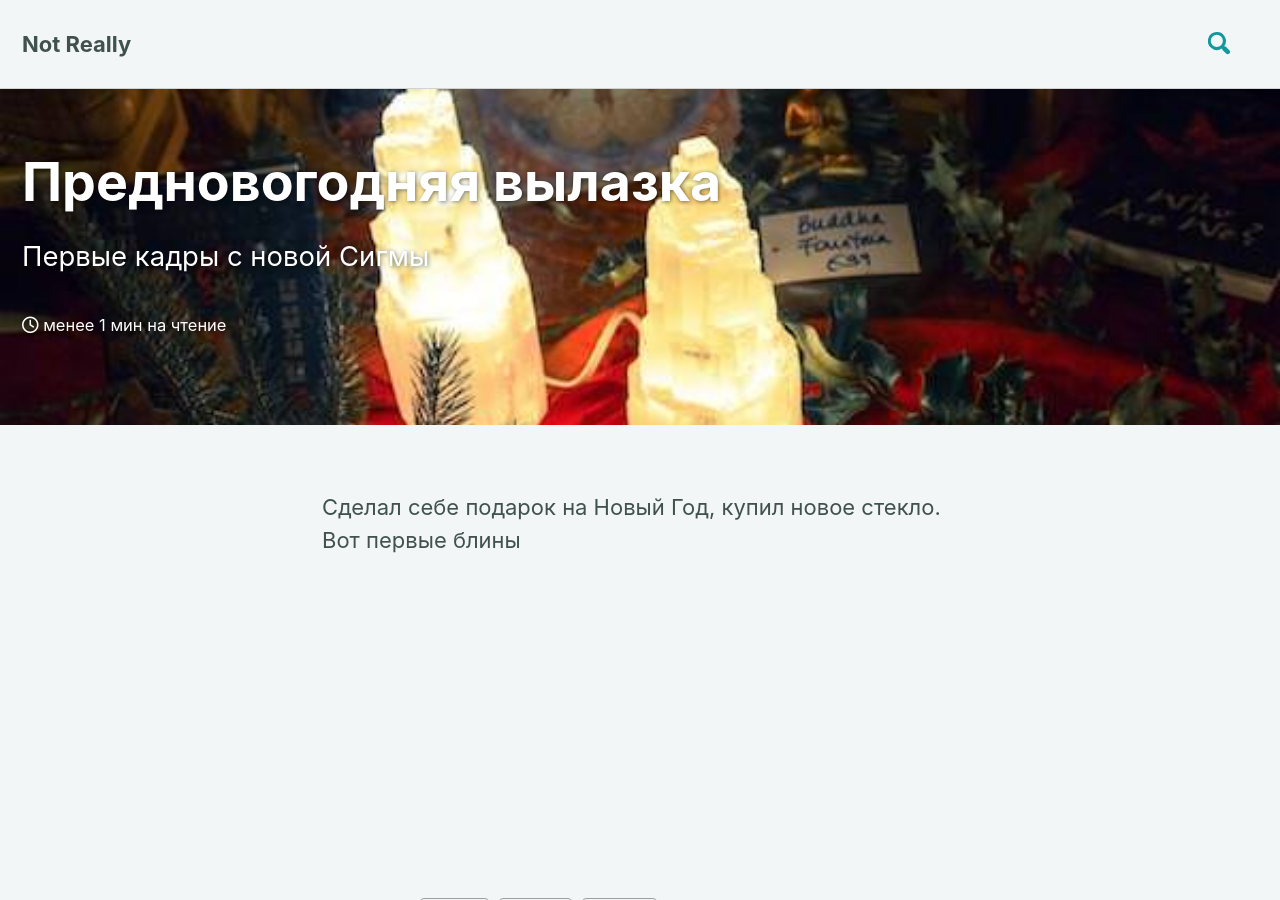
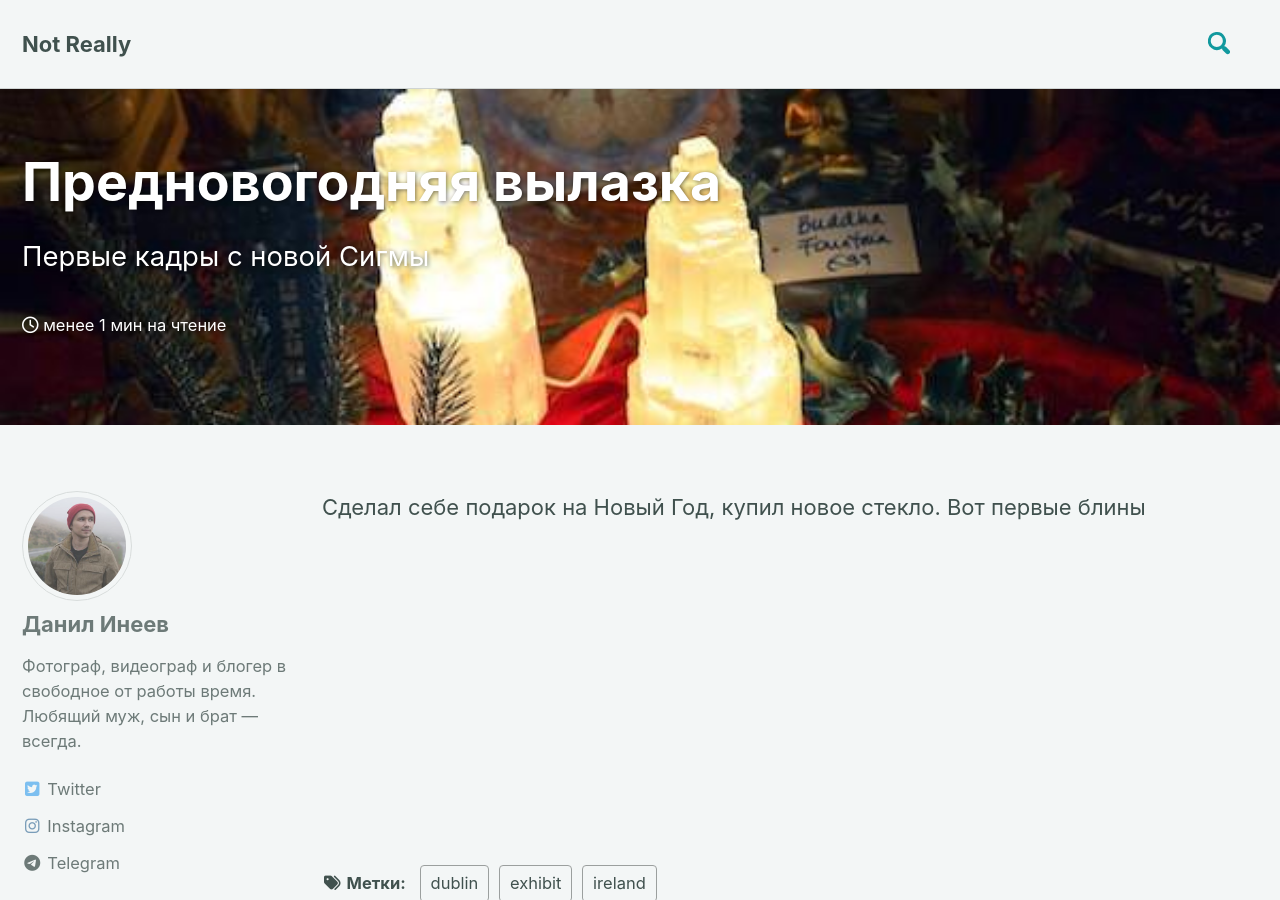
Before and after one commit to saigono/saigono.github.io, a Jekyll site: the page built from _posts/2016-12-31-pre-new-year-departure.md, in a window 1280 px wide and 900 px high. Built offline with Jekyll 4.4.1, drawn with Linux system fonts in a browser that asks for light colours; cached includes are drawn as plain includes; nearby versions of some CDN libraries.

Commit message:
Change default layout and make authors available

```diff
--- a/_config.yml
+++ b/_config.yml
@@ -52,17 +52,11 @@
 author:
   name: "Данил Инеев"
   avatar: "/assets/images/bio-photo.jpg"
-  bio: "Фотограф, видеограф и немного блогер в свободное от работы время. Любящий муж, сын и брат — всегда."
+  bio: "Фотограф, видеограф и блогер в свободное от работы время. Любящий муж, сын и брат — всегда."
   links:
-    # - label: "Website"
-    #   icon: "fas fa-fw fa-link"
-    #   url: "https://"
     - label: "Twitter"
       icon: "fab fa-fw fa-twitter-square"
       url: "https://twitter.com/saigono"
-    # - label: "GitHub"
-    #   icon: "fab fa-fw fa-github"
-    #   url: "https://github.com/saigono"
     - label: "Instagram"
       icon: "fab fa-fw fa-instagram"
       url: "https://instagram.com/notreallysai"
@@ -94,6 +88,7 @@
       comments: true
       share: true
       related: true
+      classes: wide
   # _pages
   - scope:
       path: "_pages"
--- /dev/null
+++ b/_data/authors.yml
@@ -0,0 +1,14 @@
+Данил Инеев:
+  name: "Данил Инеев"
+  avatar: "/assets/images/bio-photo.jpg"
+  bio: "Фотограф, видеограф и блогер в свободное от работы время. Любящий муж, сын и брат — всегда."
+  links:
+    - label: "Twitter"
+      icon: "fab fa-fw fa-twitter-square"
+      url: "https://twitter.com/saigono"
+    - label: "Instagram"
+      icon: "fab fa-fw fa-instagram"
+      url: "https://instagram.com/notreallysai"
+    - label: "Telegram"
+      icon: "fab fa-fw fa-telegram"
+      url: "https://t.me/notreally"
```
